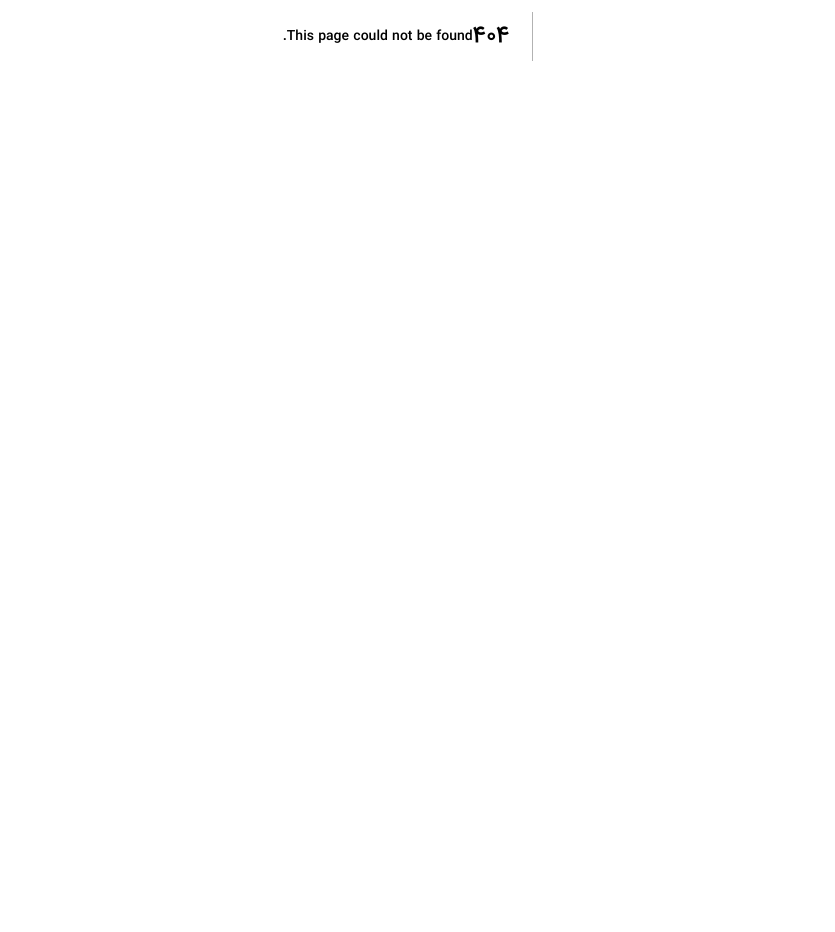
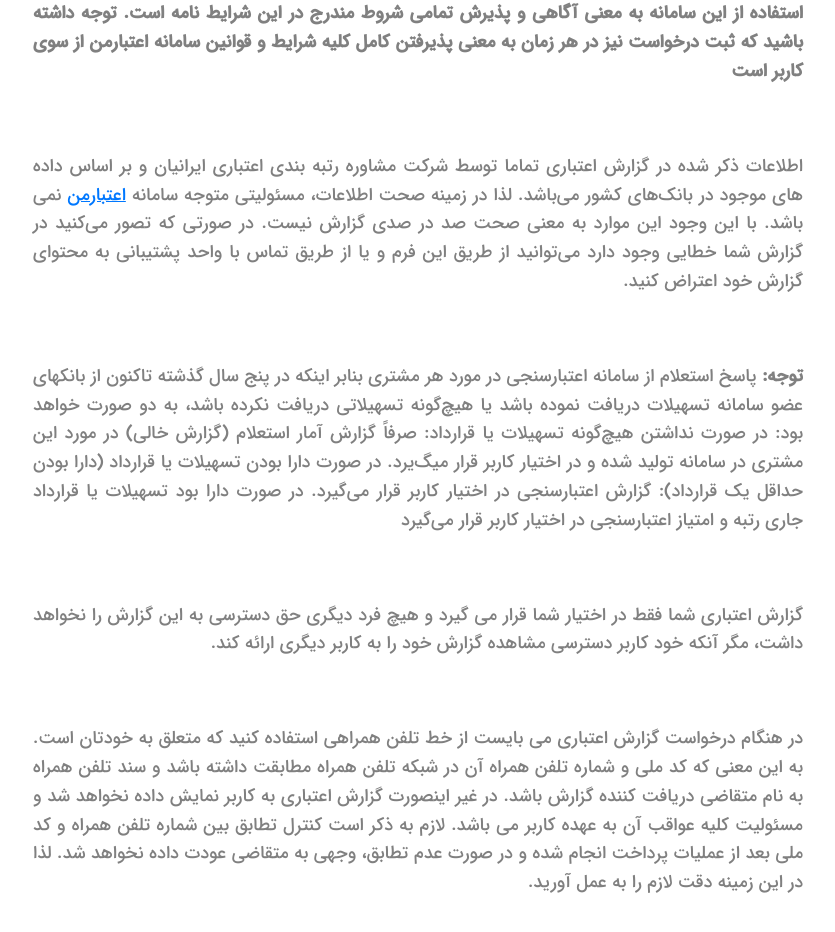
Before and after one commit to tahashajarian/nextjs-playground, a Next.js app: page /rules in a window 1280 px wide. Before the commit this address had no page. Shown: the part 364-1296 px from the top of the page, without its empty margins (222-1057 px from the left). Before the commit the page ends 800 px from the top, so only its background shows below. Built offline with nearby package versions, Linux system fonts and the light colour scheme; what react-toast-notifications would draw is missing.

Commit message:
rule page added

```diff
--- a/components/button/button.tsx
+++ b/components/button/button.tsx
@@ -5,6 +5,8 @@ import utils from "../utils.module.scss";
 interface Props {
   label: string;
   disabled?: boolean;
+  style?: any;
+  onclick?: any;
   type?: "button" | "submit";
   className:
     | "lgButtonPrimary"
@@ -24,8 +26,12 @@ const Button = (props: Props) => (
       props.disabled ? "" : utils.shadowPrimary
     } ${props.disabled ? style.disabled : ""}`}
     type="submit"
-    style={{ cursor: props.disabled ? "not-allowed" : "pointer" }}
+    style={{
+      cursor: props.disabled ? "not-allowed" : "pointer",
+      ...props.style,
+    }}
     disabled={props.disabled}
+    onClick={props.onclick}
   >
     {props.label}
   </button>
--- a/containers/inquiry/inquiry.tsx
+++ b/containers/inquiry/inquiry.tsx
@@ -65,6 +65,9 @@ const Inquiry = () => {
     const value = e.target.value;
     setNationalCode(value);
     setNationalCodeError(false);
+    updateState({
+      nationalCode: value,
+    });
   };
 
   const updateState = useAppContextUpdate();
@@ -78,12 +81,18 @@ const Inquiry = () => {
     const value = e.target.value;
     setCompanyNationalCode(value);
     setCompanyNationalCodeError(false);
+    updateState({
+      companyNationalCode: value,
+    });
   };
 
   const handleChangeMobileNumber = (e) => {
     const value = e.target.value;
     setMobileNumber(value);
     setMobileNumberError(false);
+    updateState({
+      mobileNumber: value,
+    });
   };
 
   const submitForm = (e) => {
@@ -184,6 +193,10 @@ const Inquiry = () => {
     setAcceptedRulesError(false);
   };
 
+  const redirectToRulesPage = () => {
+    route.push(staticRoutes.rules);
+  };
+
   return (
     <form className={style.inquiryContainer} onSubmit={submitForm}>
       <Spinner show={loading} />
@@ -254,7 +267,9 @@ const Inquiry = () => {
         />
         <span></span>
         <span>
-          <a href={staticRoutes.rules}>قوانین اعتبار من</a>
+          <a className={style.link} onClick={redirectToRulesPage}>
+            قوانین اعتبار من
+          </a>
           &nbsp;
           <span>را مطالعه نموده و می‌پذیرم</span>
         </span>
--- /dev/null
+++ b/containers/rules-component/rule-component.tsx
@@ -0,0 +1,82 @@
+import React from "react";
+import style from "./rule.module.scss";
+import { staticRoutes } from "../../constants/routes";
+import Button from "../../components/button/button";
+import { useRouter } from "next/router";
+
+const Rules = () => {
+  const route = useRouter();
+  const backToPrevieusPage = () => {
+    route.back();
+  };
+  return (
+    <main className={style.container}>
+      <h2>قوانین و مقررات</h2>
+      <p>
+        <b>
+          کاربر گرامی لطفاً موارد زیر را جهت استفاده بهینه از خدمات سامانه{" "}
+          <a href={staticRoutes.home}>اعتبارمن</a> به دقت ملاحظه فرمایید. هرگونه
+          استفاده از این سامانه به معنی آگاهی و پذیرش تمامی شروط مندرج در این
+          شرایط نامه است. توجه داشته باشید که ثبت درخواست نیز در هر زمان به معنی
+          پذیرفتن کامل کلیه شرایط و قوانین سامانه اعتبارمن از سوی کاربر است
+        </b>
+      </p>
+      <p>
+        اطلاعات ذکر شده در گزارش اعتباری تماما توسط شرکت مشاوره رتبه بندی
+        اعتباری ایرانیان و بر اساس داده های موجود در بانک‌های کشور می‌باشد. لذا
+        در زمینه صحت اطلاعات، مسئولیتی متوجه سامانه{" "}
+        <a href={staticRoutes.home}>اعتبارمن</a> نمی باشد. با این وجود این موارد
+        به معنی صحت صد در صدی گزارش نیست. در صورتی که تصور می‌کنید در گزارش شما
+        خطایی وجود دارد می‌توانید از طریق این فرم و یا از طریق تماس با واحد
+        پشتیبانی به محتوای گزارش خود اعتراض کنید.
+      </p>
+      <p>
+        <b>توجه:</b> پاسخ استعلام از سامانه اعتبارسنجی در مورد هر مشتری بنابر
+        اینکه در پنج سال گذشته تاکنون از بانکهای عضو سامانه تسهیلات دریافت نموده
+        باشد یا هيچ‌گونه تسهیلاتی دریافت نکرده باشد، به دو صورت خواهد بود: در
+        صورت نداشتن هيچ‌گونه تسهيلات یا قرارداد: صرفاً گزارش آمار استعلام (گزارش
+        خالی) در مورد این مشتری در سامانه توليد شده و در اختیار کاربر قرار
+        میگ‌يرد. در صورت دارا بودن تسهيلات یا قرارداد (دارا بودن حداقل یک
+        قرارداد): گزارش اعتبارسنجی در اختیار کاربر قرار می‌گيرد. در صورت دارا
+        بود تسهیلات یا قرارداد جاری رتبه و امتیاز اعتبارسنجی در اختیار کاربر
+        قرار می‌گيرد
+      </p>
+      <p>
+        گزارش اعتباری شما فقط در اختیار شما قرار می گیرد و هیچ فرد دیگری حق
+        دسترسی به این گزارش را نخواهد داشت، مگر آنکه خود کاربر دسترسی مشاهده
+        گزارش خود را به کاربر دیگری ارائه کند.
+      </p>
+      <p>
+        در هنگام درخواست گزارش اعتباری می بایست از خط تلفن همراهی استفاده کنید
+        که متعلق به خودتان است. به این معنی که کد ملی و شماره تلفن همراه آن در
+        شبکه تلفن همراه مطابقت داشته باشد و سند تلفن همراه به نام متقاضی دریافت
+        کننده گزارش باشد. در غیر اینصورت گزارش اعتباری به کاربر نمایش داده
+        نخواهد شد و مسئولیت کلیه عواقب آن به عهده کاربر می باشد. لازم به ذکر است
+        کنترل تطابق بین شماره تلفن همراه و کد ملی بعد از عملیات پرداخت انجام شده
+        و در صورت عدم تطابق، وجهی به متقاضی عودت داده نخواهد شد. لذا در این
+        زمینه دقت لازم را به عمل آورید.
+      </p>
+      <p>
+        هزینه سرویس های ارائه شده به مشتری طبق قوانین تصویب شده می باشد و
+        اعتبارمن در روند قیمت گذاری دخالتی ندارد. در صورت تمایل به مشاهده ریز
+        قیمت ها اینجا کلیک کنید.
+      </p>
+      <p>
+        لازم به ذکر است اعتبارمن حق به روز رسانی این سند را (که بدون هیچ
+        محدودیتی شامل تغییر یا حذف قوانین) در هر زمان و بدون اطلاع مشتری خواهد
+        داشت. چنین تغییر و یا حذفی از زمان انتشار نسخه به روز شده این سند در وب
+        سایت رسمی سامانه اعتبارسنجی اعتبارمن به صورت قانونی شامل حال مشتری خواهد
+        شد و این کاملا به عهده مشتری است که از آخرین نسخه به روز شده این سند
+        مطلع باشد.
+      </p>
+      <Button
+        style={{ marginTop: "50px" }}
+        label="بازگشت به صفحه قبل"
+        className={`mdButtonSecondry`}
+        onclick={backToPrevieusPage}
+      />
+    </main>
+  );
+};
+
+export default Rules;
--- /dev/null
+++ b/containers/rules-component/rule.module.scss
@@ -0,0 +1,20 @@
+@import "../../components/base.scss";
+
+.container {
+  min-height: calc(100vh - 369px);
+  text-align: center;
+  padding: 100px 0 150px;
+  @include flex-column();
+  justify-content: flex-start;
+  p {
+    text-align: justify;
+    max-width: 50%;
+    color: gray;
+    min-width: 300px;
+    max-width: 800px;
+    padding: 15px;
+  }
+  a {
+    color: $primary;
+  }
+}
--- /dev/null
+++ b/pages/rules.tsx
@@ -0,0 +1,13 @@
+import Head from "next/head";
+import Layout from "../components/layout/layout";
+import Rules from "../containers/rules-component/rule-component";
+export default function InquiryContainer(props) {
+  return (
+    <Layout home>
+      <Head>
+        <title>{"اعتبار من - فوانین و مقررات"}</title>
+      </Head>
+      <Rules />
+    </Layout>
+  );
+}
```
Also changed, not shown: containers/inquiry/inquiry.module.scss (+6 -2 lines).
